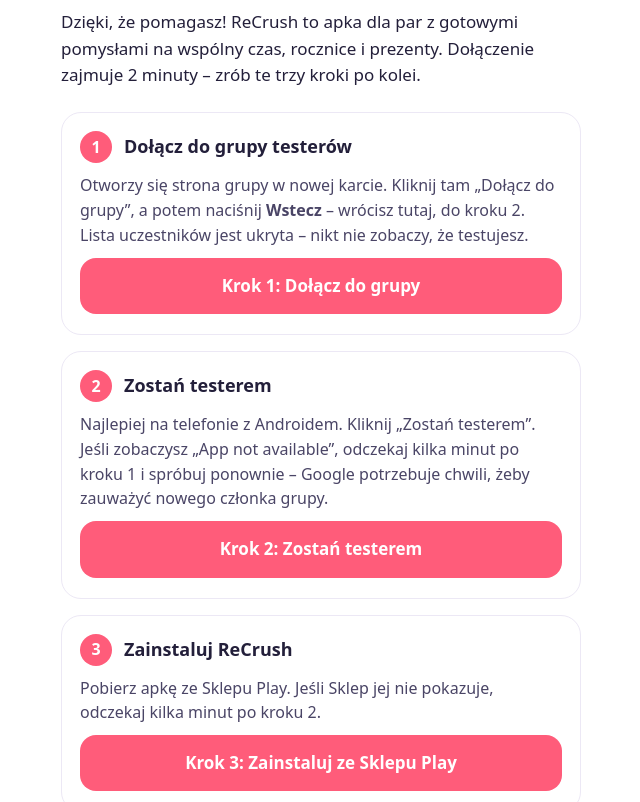
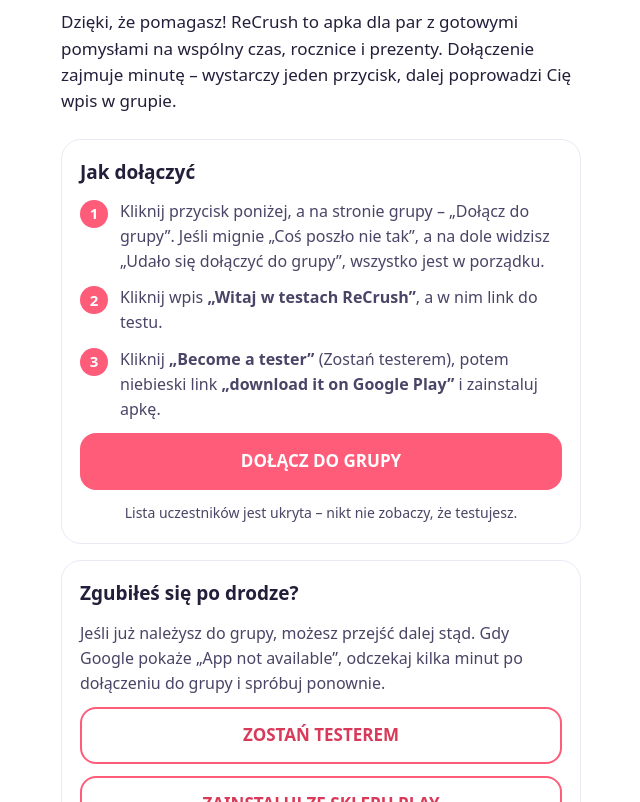
Before and after one commit to Appsies-Too/appsies-too.github.io, a plain HTML site: page recrush/testy/index.html in a window 1280 px wide. Shown: the part 150-952 px from the top of the page, without its empty margins (319-959 px from the left). Drawn offline with Linux system fonts and the light colour scheme.

Commit message:
Strona testerów: jeden przycisk i łańcuch przez wpis w grupie, kroki 2–3 jako zapas
Co-Authored-By: Claude Opus 5.5 <noreply@anthropic.com>
Claude-Session: https://claude.ai/code/session_01BR77dav4LeqjvMZQLsEJKb

```diff
--- a/recrush/testy/index.html
+++ b/recrush/testy/index.html
@@ -6,29 +6,35 @@ main{max-width:560px;margin:0 auto;padding:32px 20px 56px}
 .brand{font-weight:800;font-size:15px;letter-spacing:.04em;text-transform:uppercase;color:#FF5C7A;margin-bottom:20px}
 .head{display:flex;gap:16px;align-items:center;margin-bottom:8px}.head img{width:72px;height:72px;border-radius:18px;flex:none}
 h1{font-size:28px;line-height:1.2;margin:0}.lead{margin:12px 0 24px;font-size:17px}
-ol{list-style:none;padding:0;margin:0;display:grid;gap:16px}
-ol>li{border:1px solid #ECE8F5;border-radius:20px;padding:18px 18px 20px;display:grid;gap:10px}
-.n{display:flex;gap:12px;align-items:center;font-weight:800;font-size:18px}.n span{width:32px;height:32px;border-radius:50%;background:#FF5C7A;color:#fff;display:grid;place-items:center;font-size:16px;flex:none}
-ol>li p{margin:0;color:#4A4566}
-a.btn{display:block;text-align:center;background:#FF5C7A;color:#fff;text-decoration:none;font-weight:800;font-size:17px;padding:15px 18px;border-radius:16px}
+section{border:1px solid #ECE8F5;border-radius:20px;padding:18px 18px 20px;display:grid;gap:12px;margin-bottom:16px}
+section h2{font-size:19px;margin:0}section p{margin:0;color:#4A4566}.small{font-size:14px;text-align:center}
+.steps{list-style:none;padding:0;margin:0;display:grid;gap:12px}.steps li{display:flex;gap:12px;align-items:flex-start}
+.k{width:28px;height:28px;border-radius:50%;background:#FF5C7A;color:#fff;display:grid;place-items:center;font-weight:800;font-size:15px;flex:none;margin-top:1px}
+a.btn.alt{background:transparent;color:#D93A5A;border:2px solid #FF5C7A;padding:13px 16px}
+a.btn{display:block;width:100%;text-align:center;background:#FF5C7A;color:#fff;text-decoration:none;font-weight:800;font-size:17px;padding:15px 18px;border-radius:16px}
 a.btn:focus-visible{outline:3px solid #231F3A;outline-offset:3px}
 .note{margin-top:24px;background:#FFF1F4;border-radius:20px;padding:16px 18px}.note h2{font-size:17px;margin:0 0 6px}.note ul{margin:0;padding-left:20px;display:grid;gap:6px}
 footer{color:#6E6A88;font-size:14px;margin-top:40px}a{color:#D93A5A}
-@media(prefers-color-scheme:dark){body{background:#14121D;color:#F2F0FA}ol>li{border-color:#2B2740}ol>li p{color:#C9C4DE}.note{background:#2A1D27}footer{color:#A6A1C0}a{color:#FF8BA0}a.btn{color:#fff}}</style></head>
+@media(prefers-color-scheme:dark){body{background:#14121D;color:#F2F0FA}section{border-color:#2B2740}section p{color:#C9C4DE}a.btn.alt{color:#FF8BA0}.note{background:#2A1D27}footer{color:#A6A1C0}a{color:#FF8BA0}a.btn{color:#fff}}</style></head>
 <body><main><div class="brand">Appsies Too</div>
 <div class="head"><img src="ikona.png" alt=""><h1>Testuj ReCrush 💕</h1></div>
-<p class="lead">Dzięki, że pomagasz! ReCrush to apka dla par z gotowymi pomysłami na wspólny czas, rocznice i prezenty. Dołączenie zajmuje 2 minuty – zrób te trzy kroki po kolei.</p>
-<ol>
-<li><div class="n"><span aria-hidden="true">1</span>Dołącz do grupy testerów</div>
-<p>Otworzy się strona grupy w nowej karcie. Kliknij tam „Dołącz do grupy”, a potem naciśnij <b>Wstecz</b> – wrócisz tutaj, do kroku 2. Lista uczestników jest ukryta – nikt nie zobaczy, że testujesz.</p>
-<a class="btn" href="https://groups.google.com/g/recrush-testerzy" target="_blank" rel="noopener">Krok 1: Dołącz do grupy</a></li>
-<li><div class="n"><span aria-hidden="true">2</span>Zostań testerem</div>
-<p>Najlepiej na telefonie z Androidem. Kliknij „Zostań testerem”. Jeśli zobaczysz „App not available”, odczekaj kilka minut po kroku 1 i spróbuj ponownie – Google potrzebuje chwili, żeby zauważyć nowego członka grupy.</p>
-<a class="btn" href="https://play.google.com/apps/testing/pl.appsies.recrush">Krok 2: Zostań testerem</a></li>
-<li><div class="n"><span aria-hidden="true">3</span>Zainstaluj ReCrush</div>
-<p>Pobierz apkę ze Sklepu Play. Jeśli Sklep jej nie pokazuje, odczekaj kilka minut po kroku 2.</p>
-<a class="btn" href="https://play.google.com/store/apps/details?id=pl.appsies.recrush">Krok 3: Zainstaluj ze Sklepu Play</a></li>
+<p class="lead">Dzięki, że pomagasz! ReCrush to apka dla par z gotowymi pomysłami na wspólny czas, rocznice i prezenty. Dołączenie zajmuje minutę – wystarczy jeden przycisk, dalej poprowadzi Cię wpis w grupie.</p>
+<section class="main" aria-labelledby="jak">
+<h2 id="jak">Jak dołączyć</h2>
+<ol class="steps">
+<li><span class="k" aria-hidden="true">1</span><p>Kliknij przycisk poniżej, a na stronie grupy – „Dołącz do grupy”. Jeśli mignie „Coś poszło nie tak”, a na dole widzisz „Udało się dołączyć do grupy”, wszystko jest w porządku.</p></li>
+<li><span class="k" aria-hidden="true">2</span><p>Kliknij wpis <b>„Witaj w testach ReCrush”</b>, a w nim link do testu.</p></li>
+<li><span class="k" aria-hidden="true">3</span><p>Kliknij <b>„Become a tester”</b> (Zostań testerem), potem niebieski link <b>„download it on Google Play”</b> i zainstaluj apkę.</p></li>
 </ol>
+<a class="btn" href="https://groups.google.com/g/recrush-testerzy">DOŁĄCZ DO GRUPY</a>
+<p class="small">Lista uczestników jest ukryta – nikt nie zobaczy, że testujesz.</p>
+</section>
+<section class="spare" aria-labelledby="zgub">
+<h2 id="zgub">Zgubiłeś się po drodze?</h2>
+<p>Jeśli już należysz do grupy, możesz przejść dalej stąd. Gdy Google pokaże „App not available”, odczekaj kilka minut po dołączeniu do grupy i spróbuj ponownie.</p>
+<a class="btn alt" href="https://play.google.com/apps/testing/pl.appsies.recrush">ZOSTAŃ TESTEREM</a>
+<a class="btn alt" href="https://play.google.com/store/apps/details?id=pl.appsies.recrush">ZAINSTALUJ ZE SKLEPU PLAY</a>
+</section>
 <div class="note"><h2>⭐ Ważne</h2><ul>
 <li>We wszystkich krokach używaj tego samego konta Google, które masz w Sklepie Play na telefonie.</li>
 <li>Test trwa 14 dni – zaglądaj do apki co kilka dni, nawet na chwilę.</li>
```
